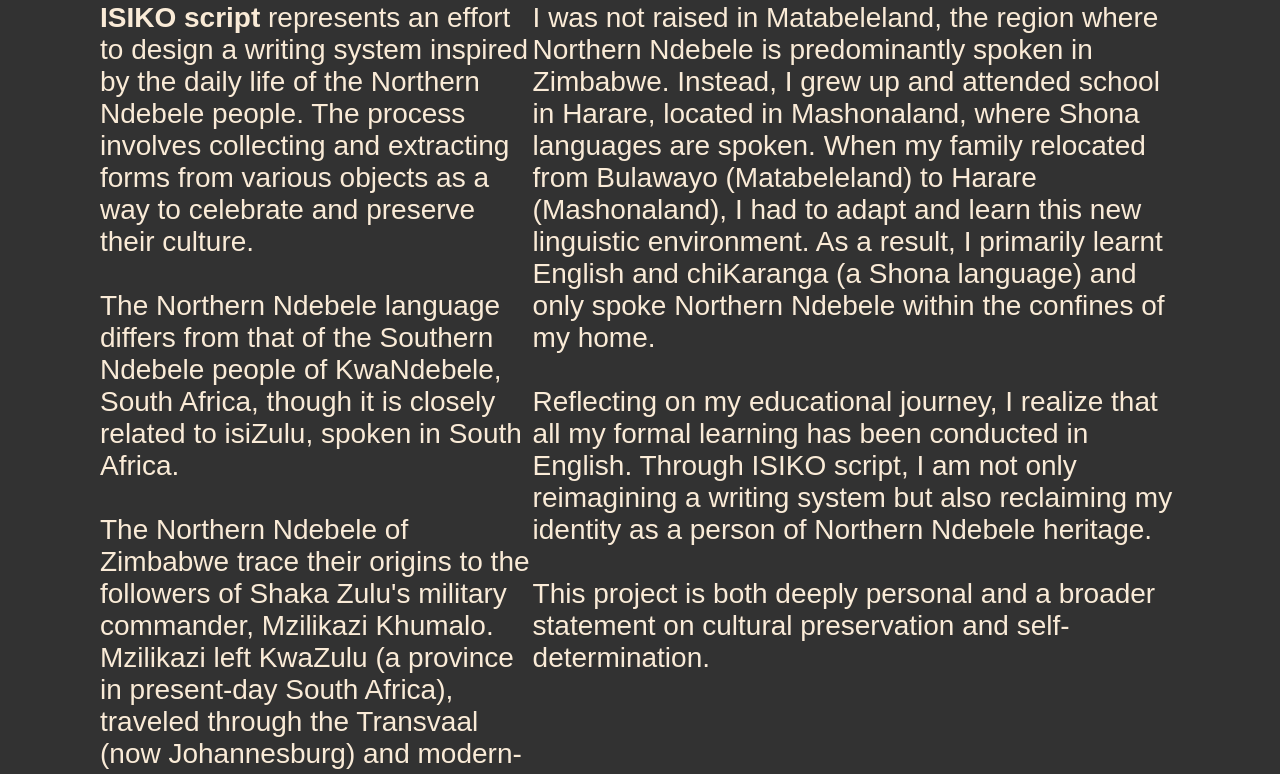
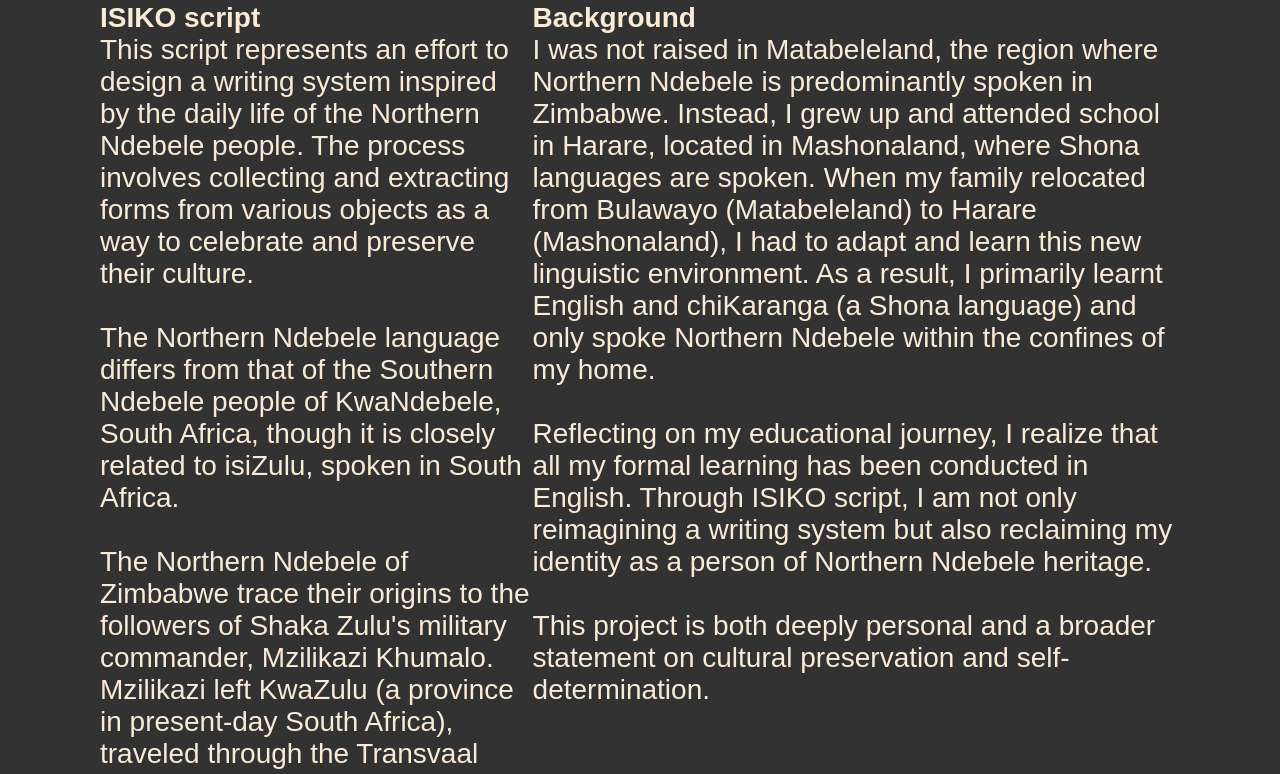
Before and after one commit to Otshuma/Writing-system, a plain HTML site: page writingsystem.html in a window 1280 px wide. Shown: the part 851-1625 px from the top of the page. Drawn offline with Linux system fonts and the light colour scheme; a web font is replaced by a local one.

Commit message:
new edits

```diff
--- a/writingsystem.html
+++ b/writingsystem.html
@@ -33,7 +33,7 @@
             color: antiquewhite;
             font-family: "neue-haas-grotesk-display", sans-serif;
             font-size: 40px;
-            gap: 40px;
+            gap: 60px;
         }
 
         .flex-parent1 {
@@ -548,8 +548,8 @@ to {
 
 
     <div class="flex-container">
-        <div><p><strong>ISIKO script</strong> represents an effort to design a writing system inspired by the daily life of the Northern Ndebele people. The process involves collecting and extracting forms from various objects as a way to celebrate and preserve their culture.<br> <br>The Northern Ndebele language differs from that of the Southern Ndebele people of KwaNdebele, South Africa, though it is closely related to isiZulu, spoken in South Africa. <br><br>The Northern Ndebele of Zimbabwe trace their origins to the followers of Shaka Zulu's military commander, Mzilikazi Khumalo. Mzilikazi left KwaZulu (a province in present-day South Africa), traveled through the Transvaal (now Johannesburg) and modern-day Botswana, before settling in kwaBulawayo, present-day Zimbabwe, in 1840.<br><br>This work envisions a world where Zimbabwe no longer relies on the Latin alphabet, addressing the dynamics of power in communication while celebrating culture, language, and identity. <br><br></p></div>
-        <div><p>I was not raised in Matabeleland, the region where Northern Ndebele is predominantly spoken in Zimbabwe. Instead, I grew up and attended school in Harare, located in Mashonaland, where Shona languages are spoken. When my family relocated from Bulawayo (Matabeleland) to Harare (Mashonaland), I had to adapt and learn this new linguistic environment. As a result, I primarily learnt English and chiKaranga (a Shona language) and only spoke Northern Ndebele within the confines of my home.<br><br>Reflecting on my educational journey, I realize that all my formal learning has been conducted in English. Through ISIKO script, I am not only reimagining a writing system but also reclaiming my identity as a person of Northern Ndebele heritage.<br><br>This project is both deeply personal and a broader statement on cultural preservation and self-determination.</p></div>
+        <div><p><strong>ISIKO script</strong><br> This script represents an effort to design a writing system inspired by the daily life of the Northern Ndebele people. The process involves collecting and extracting forms from various objects as a way to celebrate and preserve their culture.<br> <br>The Northern Ndebele language differs from that of the Southern Ndebele people of KwaNdebele, South Africa, though it is closely related to isiZulu, spoken in South Africa. <br><br>The Northern Ndebele of Zimbabwe trace their origins to the followers of Shaka Zulu's military commander, Mzilikazi Khumalo. Mzilikazi left KwaZulu (a province in present-day South Africa), traveled through the Transvaal (now Johannesburg) and modern-day Botswana, before settling in kwaBulawayo, present-day Zimbabwe, in 1840.<br><br>This work envisions a world where Zimbabwe no longer relies on the Latin alphabet, addressing the dynamics of power in communication while celebrating culture, language, and identity. <br><br></p></div>
+        <div><p><strong>Background</strong><br>I was not raised in Matabeleland, the region where Northern Ndebele is predominantly spoken in Zimbabwe. Instead, I grew up and attended school in Harare, located in Mashonaland, where Shona languages are spoken. When my family relocated from Bulawayo (Matabeleland) to Harare (Mashonaland), I had to adapt and learn this new linguistic environment. As a result, I primarily learnt English and chiKaranga (a Shona language) and only spoke Northern Ndebele within the confines of my home.<br><br>Reflecting on my educational journey, I realize that all my formal learning has been conducted in English. Through ISIKO script, I am not only reimagining a writing system but also reclaiming my identity as a person of Northern Ndebele heritage.<br><br>This project is both deeply personal and a broader statement on cultural preservation and self-determination.</p></div>
     </div>
 
 
```
